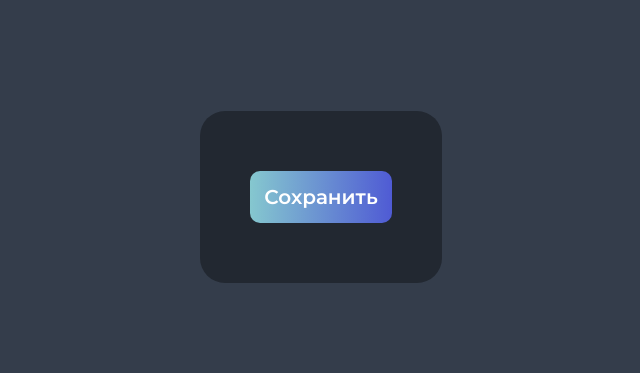
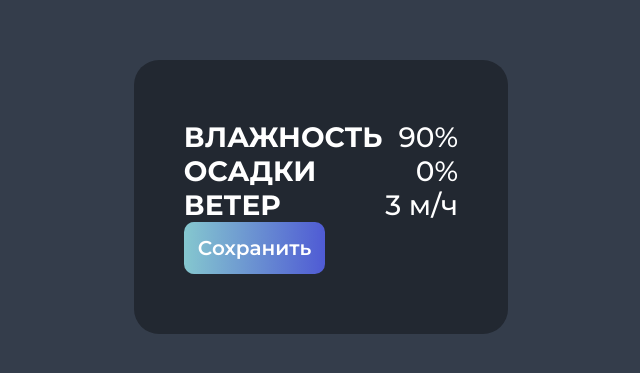
Before and after one commit to itsslava/cloud-buddy, a Vue app: page / in a window 1280 px wide. Shown: the part 211-584 px from the top of the page, without its empty margins (319-959 px from the left). Built offline with nearby package versions, Linux system fonts and the light colour scheme.

Commit message:
feat(stat): add Stat component and integrate in App.vue

```diff
--- a/src/App.vue
+++ b/src/App.vue
@@ -1,9 +1,23 @@
 <script setup>
 import Button from './components/button.vue';
+import Stat from './components/stat.vue';
+
+const label = 'Влажность';
+const stat = '90%	';
+
+const data = {
+	label: 'Осадки',
+	stat: '0%',
+};
 </script>
 
 <template>
-	<main class="right-panel"><Button>Сохранить</Button></main>
+	<main class="right-panel">
+		<Stat :label="label" :stat="stat" />
+		<Stat v-bind="data" />
+		<Stat label="Ветер" stat="3 м/ч" />
+		<Button>Сохранить</Button>
+	</main>
 </template>
 
 <style scoped>
--- /dev/null
+++ b/src/components/stat.vue
@@ -0,0 +1,26 @@
+<script setup>
+const props = defineProps({ label: String, stat: String });
+</script>
+<template>
+	<div class="stat">
+		<div class="stat-name">{{ props.label }}</div>
+		<div class="stat-value">{{ props.stat }}</div>
+	</div>
+</template>
+<style scoped>
+.stat {
+	display: flex;
+	justify-content: space-between;
+	gap: 16px;
+
+	font-size: 28px;
+}
+.stat-name {
+	font-weight: 700;
+	text-transform: uppercase;
+}
+
+.stat-value {
+	font-weight: 500;
+}
+</style>
```
